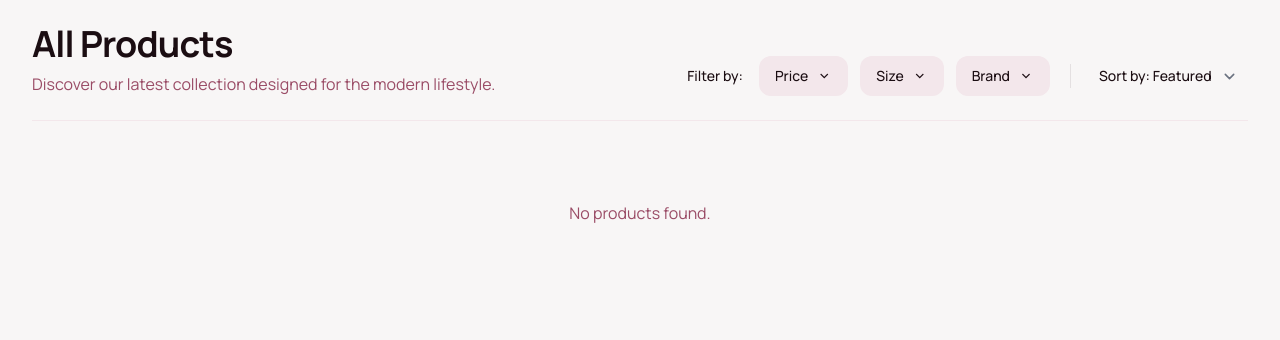
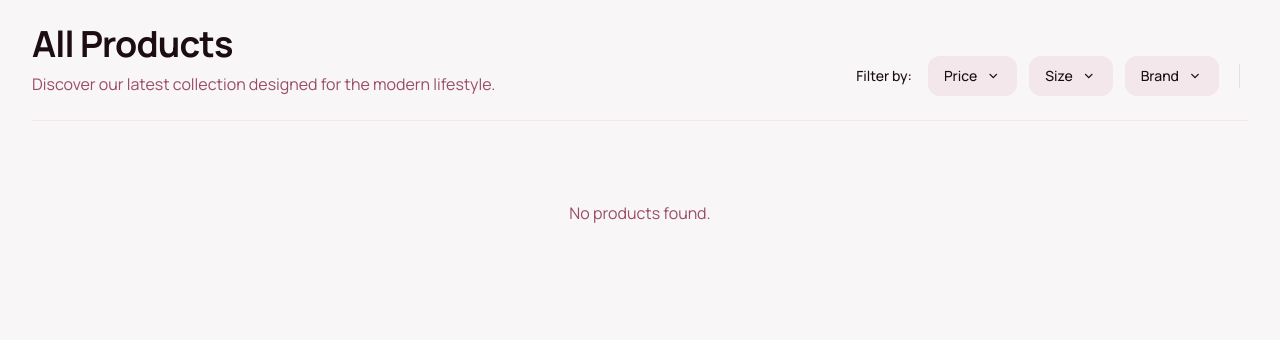
Before and after one commit to samcodingcoach/distro-doni, a PHP site: page /product.php in a window 1280 px wide. Shown: the part 117-457 px from the top of the page. Run offline with PHP 8.4, Linux system fonts and the light colour scheme; some libraries are stand-ins or nearby versions.

Commit message:
fix remove Feature

```diff
--- a/public/product.php
+++ b/public/product.php
@@ -185,14 +185,6 @@ $title_slogan = $distro ? $distro['slogan'] : 'Modern Fashion';
             </div>
 
             <div class="h-6 w-px bg-surface-dark/10 dark:bg-surface-light/10 mx-2"></div>
-
-            <!-- Sort -->
-            <select id="sort-select" class="form-select border-none bg-transparent py-2 pl-2 pr-8 text-sm font-medium focus:ring-0 cursor-pointer">
-              <option value="featured">Sort by: Featured</option>
-              <option value="price-low-high">Price: Low to High</option>
-              <option value="price-high-low">Price: High to Low</option>
-              <option value="newest">Newest</option>
-            </select>
           </div>
         </div>
 
@@ -233,8 +225,7 @@ $title_slogan = $distro ? $distro['slogan'] : 'Modern Fashion';
     let currentFilters = {
       price: null,
       size: null,
-      brand: null,
-      sort: 'featured'
+      brand: null
     };
 
     // Load products, brands, and sizes from API
@@ -351,9 +342,6 @@ $title_slogan = $distro ? $distro['slogan'] : 'Modern Fashion';
         return true;
       });
 
-      // Apply sorting
-      applySorting();
-
       // Update display
       updateProductDisplay();
 
@@ -361,30 +349,7 @@ $title_slogan = $distro ? $distro['slogan'] : 'Modern Fashion';
       updateActiveFiltersDisplay();
     }
 
-    // Apply sorting to filtered products
-    function applySorting() {
-      switch (currentFilters.sort) {
-        case 'price-low-high':
-          filteredProducts.sort((a, b) => parseInt(a.harga_aktif) - parseInt(b.harga_aktif));
-          break;
-        case 'price-high-low':
-          filteredProducts.sort((a, b) => parseInt(b.harga_aktif) - parseInt(a.harga_aktif));
-          break;
-        case 'newest':
-          // Assuming products have an id where higher numbers are newer
-          filteredProducts.sort((a, b) => parseInt(b.id_produk) - parseInt(a.id_produk));
-          break;
-        case 'lowest':
-          filteredProducts.sort((a, b) => parseInt(a.harga_aktif) - parseInt(b.harga_aktif));
-          break;
-        case 'highest':
-          filteredProducts.sort((a, b) => parseInt(b.harga_aktif) - parseInt(a.harga_aktif));
-          break;
-        default:
-          // featured - keep original order
-          break;
-      }
-    }
+
 
     // Update product display with filtered results and pagination
     function updateProductDisplay() {
@@ -644,8 +609,7 @@ $title_slogan = $distro ? $distro['slogan'] : 'Modern Fashion';
       currentFilters = {
         price: null,
         size: null,
-        brand: null,
-        sort: currentFilters.sort // Keep sorting
+        brand: null
       };
       filterProducts();
     }
@@ -698,15 +662,7 @@ $title_slogan = $distro ? $distro['slogan'] : 'Modern Fashion';
         }
       });
 
-      // Handle sort dropdown
-      const sortSelect = document.getElementById('sort-select');
-      if (sortSelect) {
-        sortSelect.addEventListener('change', function() {
-          currentFilters.sort = this.value;
-          applySorting();
-          updateProductDisplay();
-        });
-      }
+
 
       // Add clear all filters button listener
       const clearAllBtn = document.getElementById('clearAllFilters');
```
